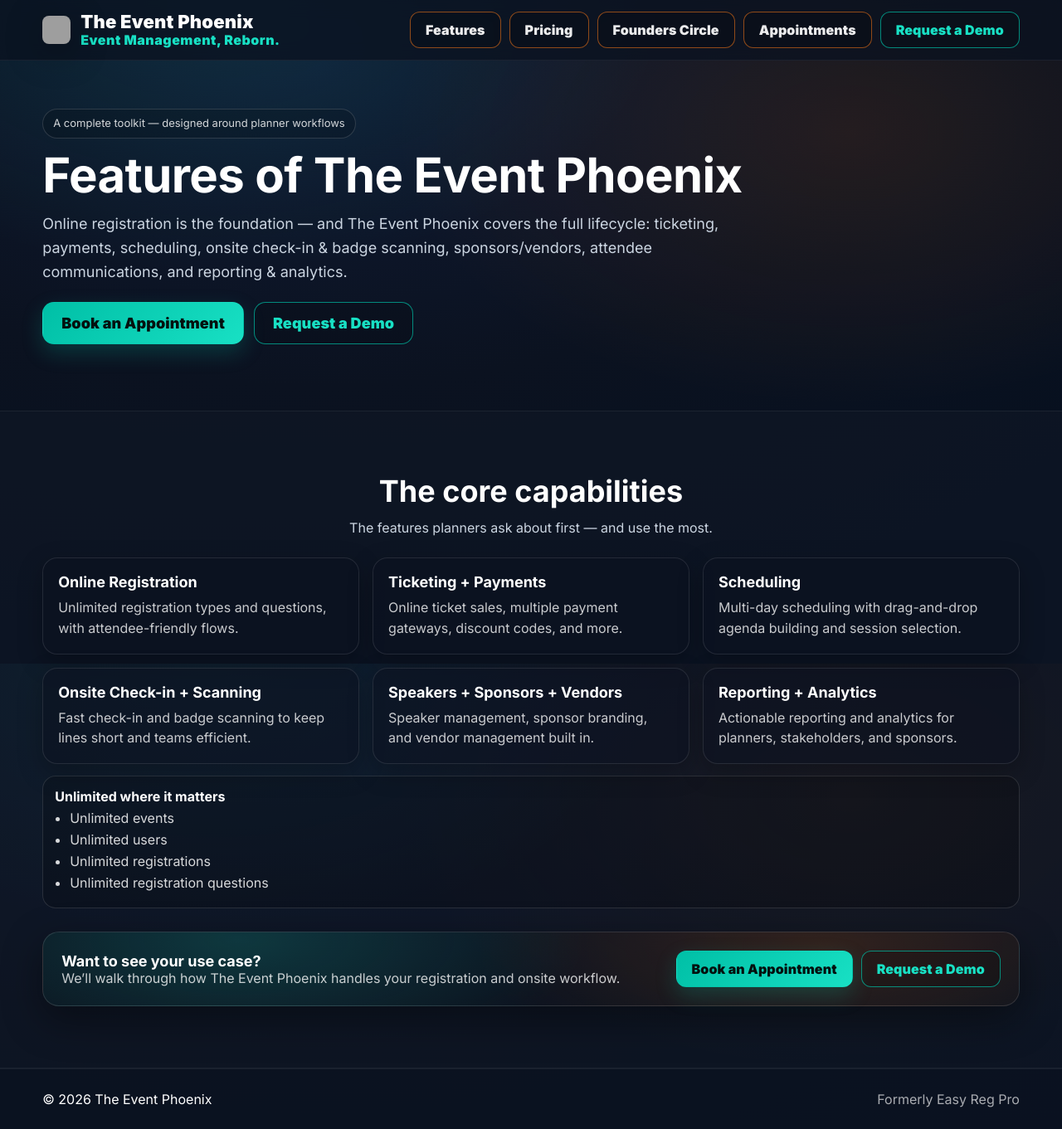
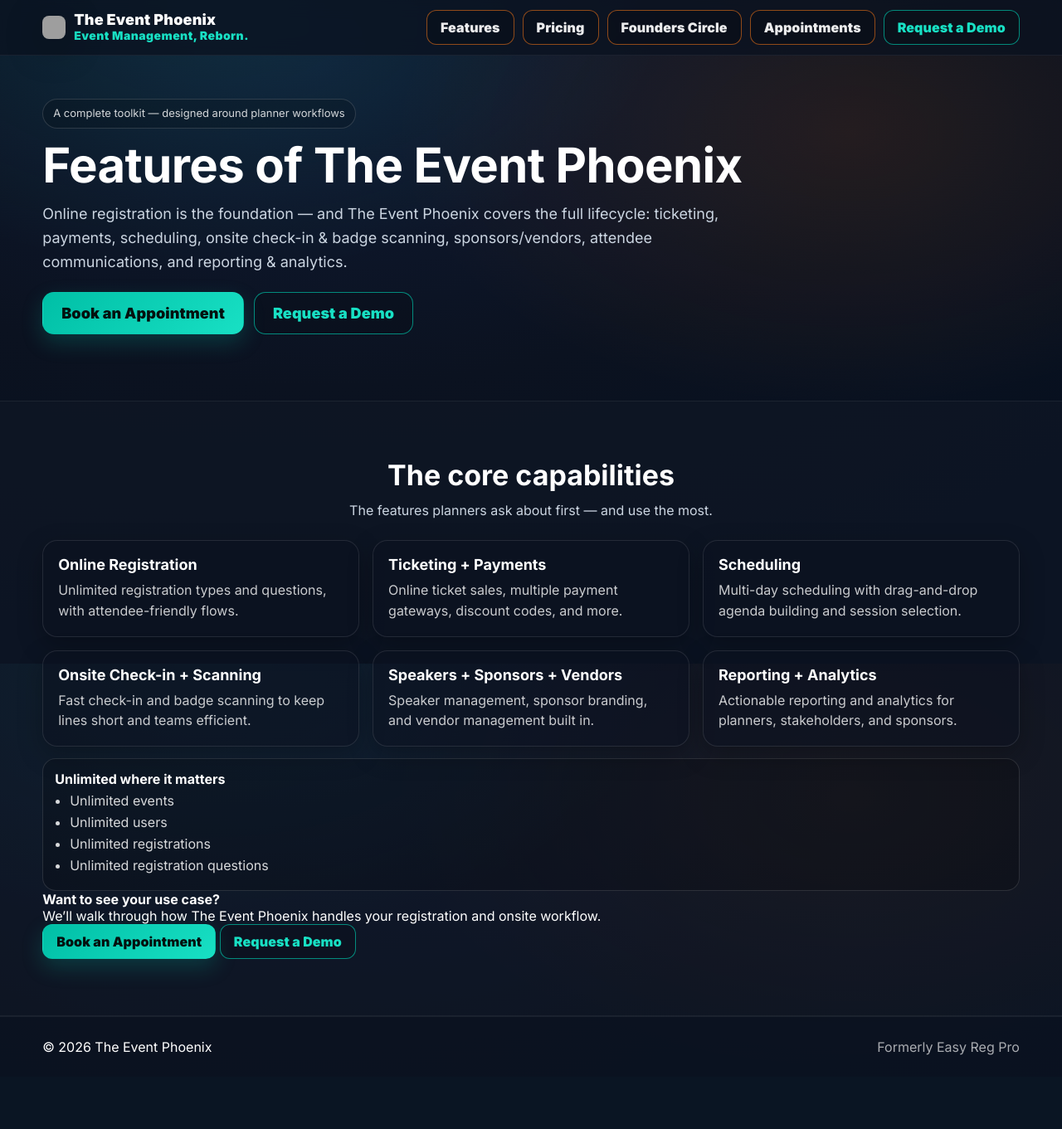
Before and after one commit to joemiller805-cloud/TheEventPhoenix, a PHP site: page /feautures.html in a window 1280 px wide. Shown: the whole page at 83% size. After the commit the page ends 1272 px from the top, so only its background shows below. Run offline with PHP 8.4, Linux system fonts and the light colour scheme; grey boxes are pictures that could not be loaded.

Commit message:
Refactor CSS for header, buttons, and layout

```diff
--- a/style.css
+++ b/style.css
@@ -44,67 +46,65 @@ a{ color:inherit; text-decoration:none; }
   display:flex;
   align-items:center;
   justify-content:space-between;
-  padding: 14px 0;
-  gap: 16px;
+  padding: 12px 0;
+  gap: 14px;
 }
 
-/* ===== LOGO (FIXED) =====
-   Real text = readable. Tagline matches title width.
-*/
+/* Brand */
 .brand{
   display:flex;
   align-items:center;
-  gap: 12px;
-  min-width: 320px;
+  gap: 10px;
+  min-width: 240px;
 }
 
 .brand-icon{
-  width: 34px;
-  height: 34px;
+  width: 28px;
+  height: 28px;
   display:block;
   border-radius: 8px;
   filter: drop-shadow(0 10px 22px rgba(0,0,0,.35));
 }
 
-/* Wrapper uses title width so tagline is the SAME width */
+/* shrink-wrap so tagline matches title width */
 .brand-word{
-  display:inline-block; /* shrink-wrap to title width */
+  display:inline-block;
   line-height: 1.05;
 }
 
 .brand-title{
-  font-size: 22px;
+  display:block;
+  font-size: 18px;
   font-weight: 900;
   letter-spacing: .2px;
-  margin: 0;
-  display:block;
 }
 
 .brand-tagline{
   display:block;
-  width: 100%;               /* matches .brand-word width */
-  font-size: 16px;           /* LARGE + readable */
+  width: 100%;               /* same width as title */
+  font-size: 14px;           /* BIGGER + readable */
   font-weight: 900;
-  color: var(--teal2);        /* teal */
+  color: var(--teal2);
   margin-top: 2px;
-  letter-spacing: .5px;
+  letter-spacing: .45px;
   white-space: nowrap;
 }
 
-/* ===== Nav ===== */
+/* Nav */
 .nav-actions{
   display:flex;
   gap: 10px;
   align-items:center;
   flex-wrap: wrap;
+  justify-content:flex-end;
 }
 
-/* ===== Buttons ===== */
+/* Buttons */
 .btn{
   display:inline-flex;
   align-items:center;
   justify-content:center;
-  padding: 11px 18px;
+  padding: 10px 16px;
   border-radius: 12px;
   font-weight: 900;
   letter-spacing: .1px;
@@ -139,14 +138,16 @@ a{ color:inherit; text-decoration:none; }
 
 .large{ padding: 14px 22px; font-size: 18px; border-radius: 14px; }
 
-/* ===== Hero ===== */
+/* =======================
+   HERO (HOME)
+   ======================= */
 .hero{
-  padding: 58px 0 120px; /* extra bottom padding prevents any boundary weirdness */
+  padding: 52px 0 108px;
 }
 .hero-grid{
   display:grid;
   grid-template-columns: 1.2fr .8fr;
-  gap: 34px;
+  gap: 30px;
   align-items:start;
 }
 
@@ -239,8 +234,22 @@ h1{
   color: rgba(255,255,255,.68);
 }
 
-/* ===== Sections ===== */
-.section{ padding: 74px 0; }
+/* =======================
+   PAGE HERO (INNER PAGES)
+   ======================= */
+.page-hero{
+  padding: 44px 0 48px;
+}
+.page-hero h1{
+  font-size: clamp(28px, 3.4vw, 44px);
+  margin-bottom: 10px;
+}
+.page-hero .lead{
+  font-size: 16px;
+}
+
+/* Sections */
+.section{ padding: 68px 0; }
 .section-dark{
   background: rgba(17,24,39,.55);
   border-top: 1px solid rgba(255,255,255,.06);
@@ -252,7 +261,7 @@ h1{
   max-width: 920px;
   margin: 0 auto 20px;
 }
-h2{ margin:0 0 10px; font-size: clamp(26px, 3vw, 36px); }
+h2{ margin:0 0 10px; font-size: clamp(24px, 3vw, 34px); }
 .muted{ color: var(--muted); margin:0 auto; max-width: 78ch; line-height:1.6; }
 
 .grid-3{
@@ -331,44 +322,6 @@ h2{ margin:0 0 10px; font-size: clamp(26px, 3vw, 36px); }
 }
 .quote p{ margin:0; color: rgba(255,255,255,.86); line-height: 1.6; }
 .quote .who{ margin-top: 12px; color: rgba(255,255,255,.70); font-size: 13px; }
-
-/* CTA band */
-.cta-band{
-  margin-top: 28px;
-  padding: 22px;
-  border-radius: 20px;
-  border: 1px solid rgba(255,255,255,.12);
-  background:
-    radial-gradient(700px 260px at 20% 10%, rgba(24,224,196,.18) 0%, transparent 60%),
-    radial-gradient(700px 260px at 80% 20%, rgba(255,122,24,.14) 0%, transparent 60%),
-    rgba(0,0,0,.12);
-  box-shadow: var(--shadow);
-  display:flex;
-  align-items:center;
-  justify-content:space-between;
-  gap: 14px;
-  flex-wrap: wrap;
-}
-.cta-band b{ font-size: 18px; }
-.cta-band span{ color: rgba(255,255,255,.78); }
-.cta-actions{ display:flex; gap:10px; flex-wrap:wrap; }
-
-/* stats strip */
-.stats-strip{
-  margin-top: 20px;
-  display:grid;
-  grid-template-columns: repeat(4, 1fr);
-  gap: 10px;
-}
-.stat{
-  background: rgba(0,0,0,.14);
-  border: 1px solid rgba(255,255,255,.10);
-  border-radius: 16px;
-  padding: 14px;
-  box-shadow: 0 10px 30px rgba(0,0,0,.20);
-}
-.stat b{ display:block; font-size: 16px; }
-.stat span{ display:block; margin-top: 4px; color: rgba(255,255,255,.72); font-size: 12px; }
 
 /* ribbon */
 .ribbon{
```
Also changed, not shown: other parts of style.css (+13 -44 lines).
